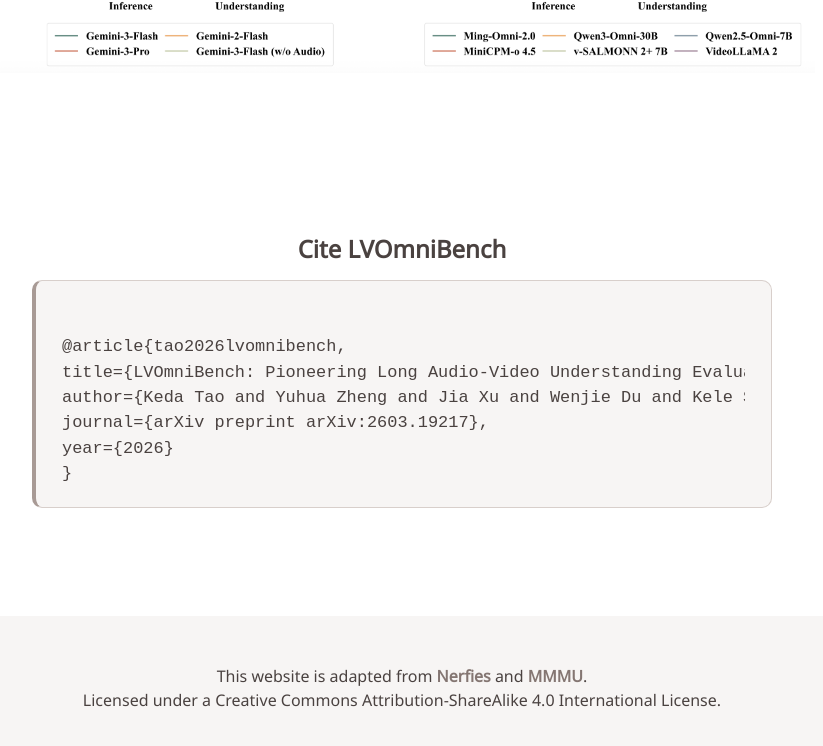
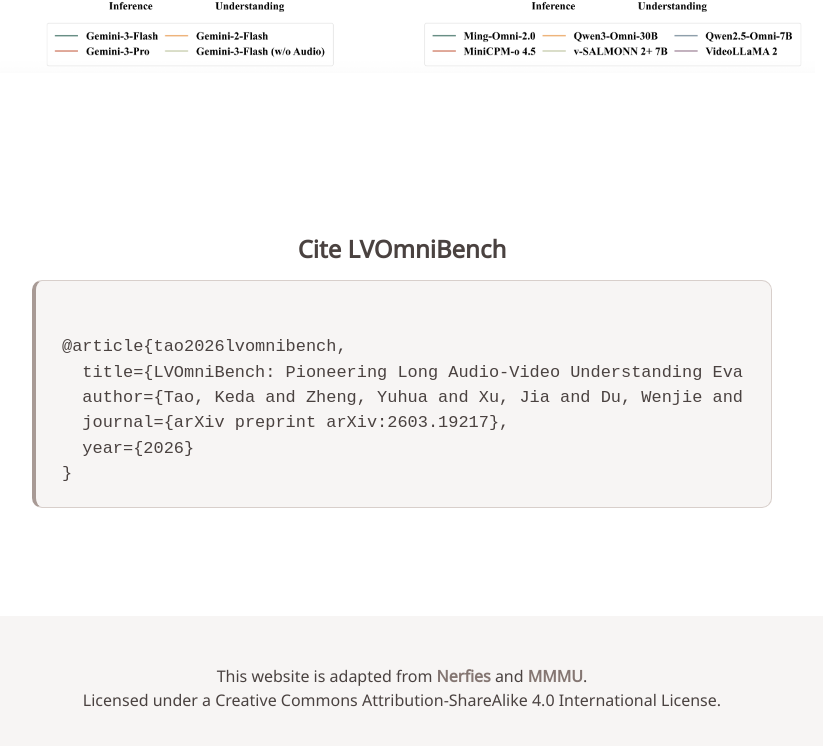
Before and after one commit to KD-TAO/LVOmniBench, a plain HTML site: page index.html in a window 1280 px wide. Shown: the part 4129-4875 px from the top of the page, without its empty margins (238-1061 px from the left). Drawn offline with nearby package versions, Linux system fonts and the light colour scheme; some icons are missing; a web font is replaced by a local one.

Commit message:
Update citation format in index.html

```diff
--- a/index.html
+++ b/index.html
@@ -458,10 +458,10 @@
         <div class="box" style="background-color: var(--theme-lighter); border-left: 4px solid var(--theme-base); padding: 28px 26px 20px 26px; border-radius: 10px; box-shadow: none; max-width: 740px; margin: 0 auto;">
           <pre style="background: transparent; color: var(--theme-darker); font-size: 1.06em; border: none; padding: 0; margin: 0; overflow-x:auto;"><code>
 @article{tao2026lvomnibench,
-title={LVOmniBench: Pioneering Long Audio-Video Understanding Evaluation for Omnimodal LLMs},
-author={Keda Tao and Yuhua Zheng and Jia Xu and Wenjie Du and Kele Shao and Hesong Wang and Xueyi Chen and Xin Jin and Junhan Zhu and Bohan Yu and Weiqiang Wang and Jian Liu and Can Qin and Yulun Zhang and Ming-Hsuan Yang and Huan Wang},
-journal={arXiv preprint arXiv:2603.19217},
-year={2026}
+  title={LVOmniBench: Pioneering Long Audio-Video Understanding Evaluation for Omnimodal LLMs},
+  author={Tao, Keda and Zheng, Yuhua and Xu, Jia and Du, Wenjie and Shao, Kele and Wang, Hesong and Chen, Xueyi and Jin, Xin and Zhu, Junhan and Yu, Bohan and others},
+  journal={arXiv preprint arXiv:2603.19217},
+  year={2026}
 }
 </code></pre>
         </div>
```
